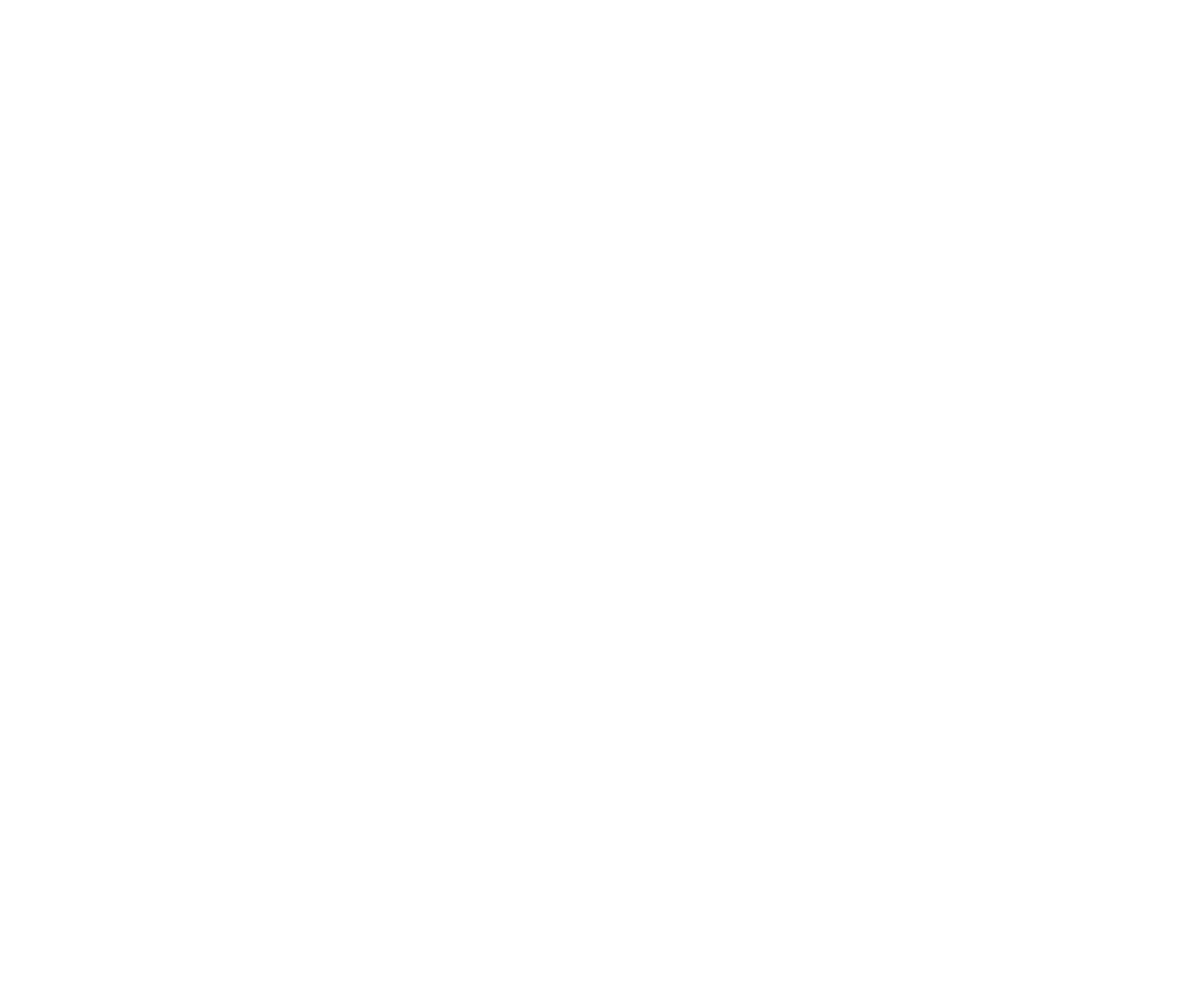
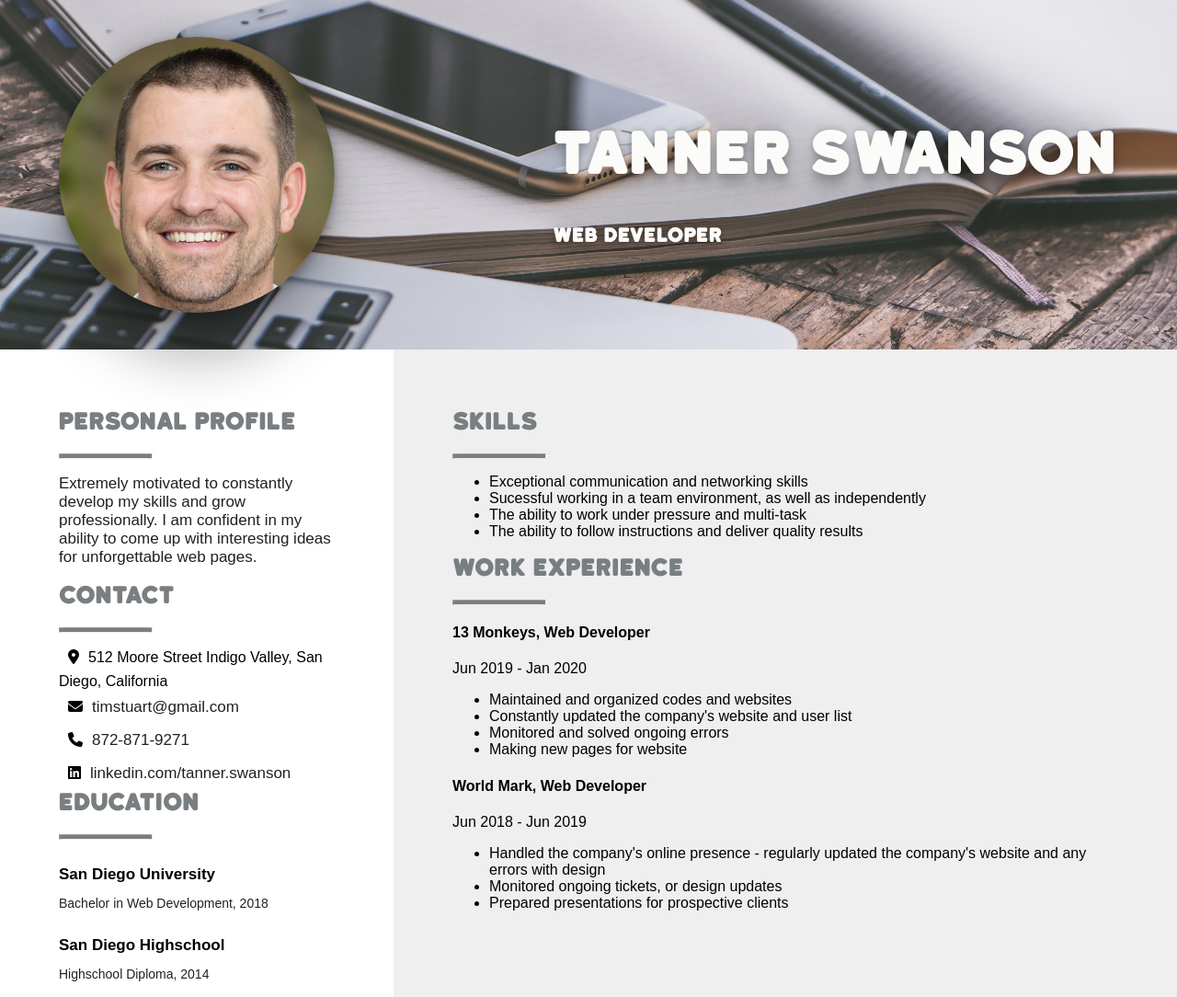
Before and after one commit to gvamaral/Resume-project, a plain HTML site: page index.html in a window 1280 px wide. Shown: the top 1084 px of the page at 92% size. Before the commit the page ends 800 px from the top, so only its background shows below. Drawn offline with Linux system fonts and the light colour scheme.

Commit message:
Website completed

```diff
--- a/index.html
+++ b/index.html
@@ -2,11 +2,76 @@
 <html lang="en">
     <head>
         <meta charset="UTF-8">
+        <link rel="stylesheet" href="css/style.css">
+        <script src="https://kit.fontawesome.com/d04b856918.js" crossorigin="anonymous"></script>
         <title>Resume</title>
     </head>
     <body>
         <header>
-
+            <img src="images/image.jpg" class="face" alt="Timothy">
+            <div class="name">
+                <h1>Tanner Swanson</h1>
+                <h3>Web Developer</h3>
+            </div>
         </header>
+        <div class="container">
+            <div class="profile">
+                <div class="summary">
+                    <h2>Personal Profile</h2>
+                    <hr>
+                    <p>Extremely motivated to constantly develop my skills and grow
+                    professionally. I am confident in my ability to come up with interesting
+                    ideas for unforgettable web pages.</p>
+                </div>
+                <div class="contact">
+                    <h2>Contact</h2>
+                    <hr>
+                    <div><i class="fa-solid fa-location-dot"></i>512 Moore Street Indigo Valley, San Diego, California</div>
+                    <div><i class="fa-solid fa-envelope"></i><span>timstuart@gmail.com</div>
+                    <div><i class="fa-solid fa-phone"></i></i><span>872-871-9271</div>
+                    <div><i class="fa-brands fa-linkedin"></i><span>linkedin.com/tanner.swanson</div>
+                </div>
+                <div class="education">
+                    <h2>Education</h2>
+                    <hr>
+                    <h5>San Diego University</h5>
+                    <p>Bachelor in Web Development, 2018</p>
+                    <h5>San Diego Highschool</h5>
+                    <p>Highschool Diploma, 2014</p>
+                </div>
+            </div>
+            <div class="work">
+                <div class="skills">
+                    <h2>Skills</h2>
+                    <hr>
+                    <ul>
+                        <li>Exceptional communication and networking skills</li>
+                        <li>Sucessful working in a team environment, as well as independently</li>
+                        <li>The ability to work under pressure and multi-task</li>
+                        <li>The ability to follow instructions and deliver quality results</li>
+                    </ul>
+                </div>
+                <div class="experience">
+                    <h2>Work Experience</h2>
+                    <hr>
+                    <h4><strong>13 Monkeys,</strong> Web Developer</h4>
+                    <label>Jun 2019 - Jan 2020</label>
+                    <ul>
+                        <li>Maintained and organized codes and websites</li>
+                        <li>Constantly updated the company's website and user list</li>
+                        <li>Monitored and solved ongoing errors</li>
+                        <li>Making new pages for website</li>
+                    </ul>
+                    <h4><strong>World Mark,</strong> Web Developer</h4>
+                    <label>Jun 2018 - Jun 2019</label>
+                    <ul>
+                        <li>Handled the company's online presence - regularly updated
+                        the company's website and any errors with design</li>
+                        <li>Monitored ongoing tickets, or design updates</li>
+                        <li>Prepared presentations for prospective clients</li>
+                    </ul>
+                </div>
+            </div>
+        </div>
     </body>
 </html>
--- /dev/null
+++ b/scss/_colors.scss
@@ -0,0 +1,4 @@
+$white: #fbfbf9;
+$gray: #efefef;
+$dark-gray: #797e81;
+$black: #212121;
--- /dev/null
+++ b/scss/_header.scss
@@ -0,0 +1,32 @@
+@use "_colors.scss";
+@use "_var.scss";
+
+header {
+    display: flex;
+    justify-content: space-between;
+    align-items: center;
+    background-image: url(../images/background.jpg);
+    background-repeat: no-repeat;
+    background-size: cover;
+    background-position: center;
+    height: 380px;
+    padding: 0 5%;
+    img {
+        height: 300px;
+        width: 300px;
+        border-radius: 100%;
+        box-shadow: var.$shadow;
+    }
+    .name {
+        font-family: Katahdin;
+        color: colors.$white;
+        text-shadow: var.$shadow;
+        z-index: 2;
+        h1 {
+        font-size: 60px;
+        }
+        h3 {
+        font-size: 20px;
+        }
+    }
+}
--- /dev/null
+++ b/scss/_var.scss
@@ -0,0 +1,5 @@
+$shadow:rgba(0, 0, 0, 0.25) 0px 54px 55px,
+    rgba(0, 0, 0, 0.12) 0px -12px 30px,
+    rgba(0, 0, 0, 0.12) 0px 4px 6px,
+    rgba(0, 0, 0, 0.17) 0px 12px 13px,
+    rgba(0, 0, 0, 0.09) 0px -3px 5px;
--- a/scss/style.scss
+++ b/scss/style.scss
@@ -0,0 +1,68 @@
+@use "_var.scss";
+@use "_colors.scss";
+@import "_header.scss";
+
+@mixin text {
+    font-size: 17px;
+    color: colors.$black;
+}
+@font-face {
+    font-family: Katahdin;
+    src: url(../fonts/KatahdinRound.otf);
+}
+body {
+    margin: 0;
+    padding: 0;
+    font-family: sans-serif;
+}
+.big-text {
+    color: colors.$dark-gray;
+    font-family: Katahdin;
+}
+
+.container {
+    display: flex;
+    h2{
+        @extend .big-text;
+    }
+    h2:first-child {
+        margin-top: 0;
+    }
+}
+.profile {
+    display: flex;
+    flex-direction: column;
+    padding: 5vw;
+    max-width: 300px;
+    p {
+        @include text;
+    }
+    span {
+        @include text;
+    }
+    i {
+        margin: 10px;
+    }
+    .education {
+        h5 {
+            font-size: 17px;
+            margin-bottom: 13px;
+        }
+        p {
+            font-size: 14px;
+            margin-top: 0;
+        }
+    }
+}
+.work {
+    background-color: colors.$gray;
+    padding: 5vw;
+}
+hr {
+    max-width: 100px;
+    height: 4px;
+    margin-left: 0;
+    color: colors.$dark-gray;
+    background-color: colors.$dark-gray;
+    border-radius: 10%;
+}
```
Also changed, not shown: css/style.css (added), fonts/KatahdinRound.otf (added), images/background.jpg (added), images/image.jpg (added), 1 other file.
